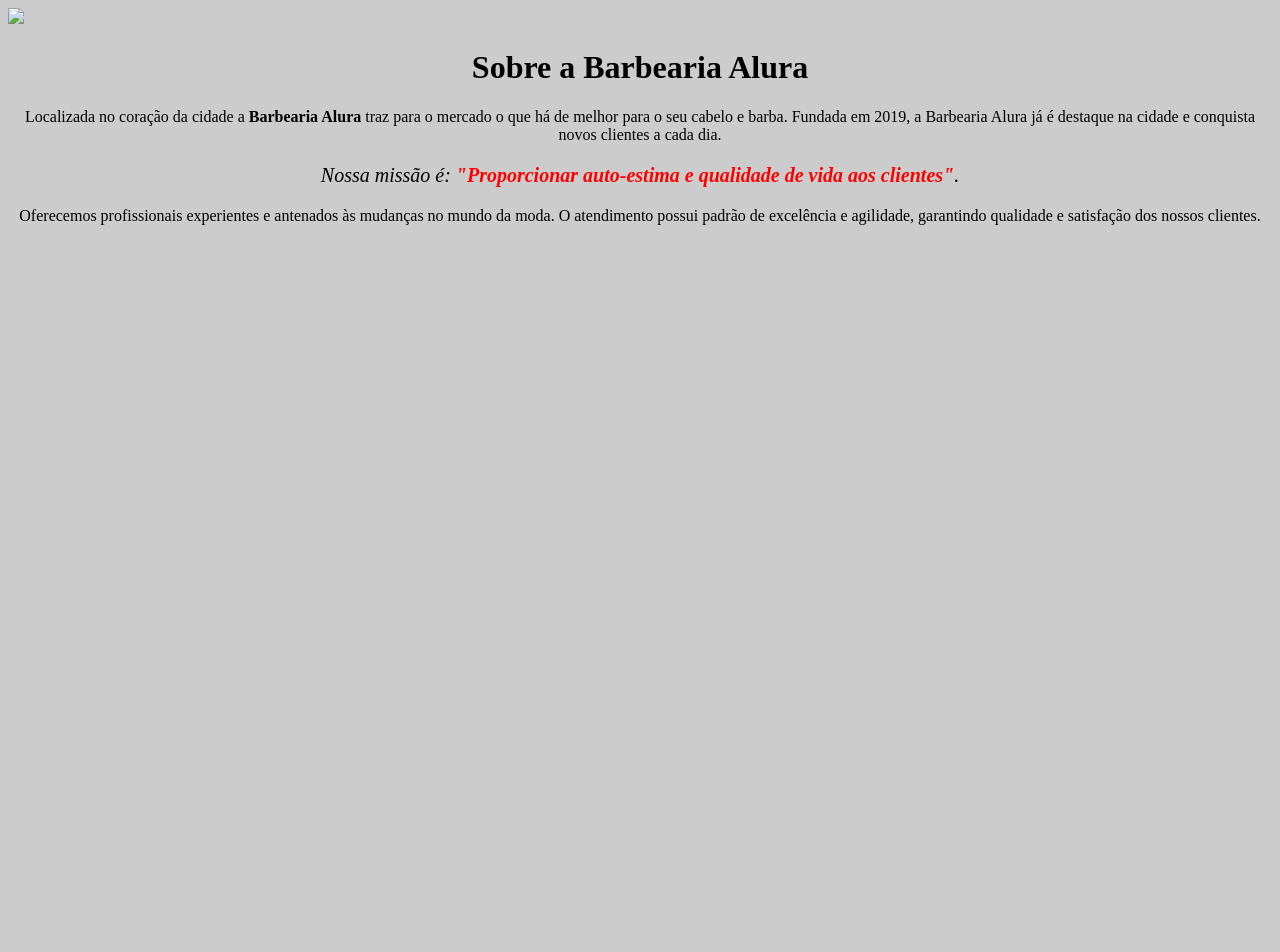
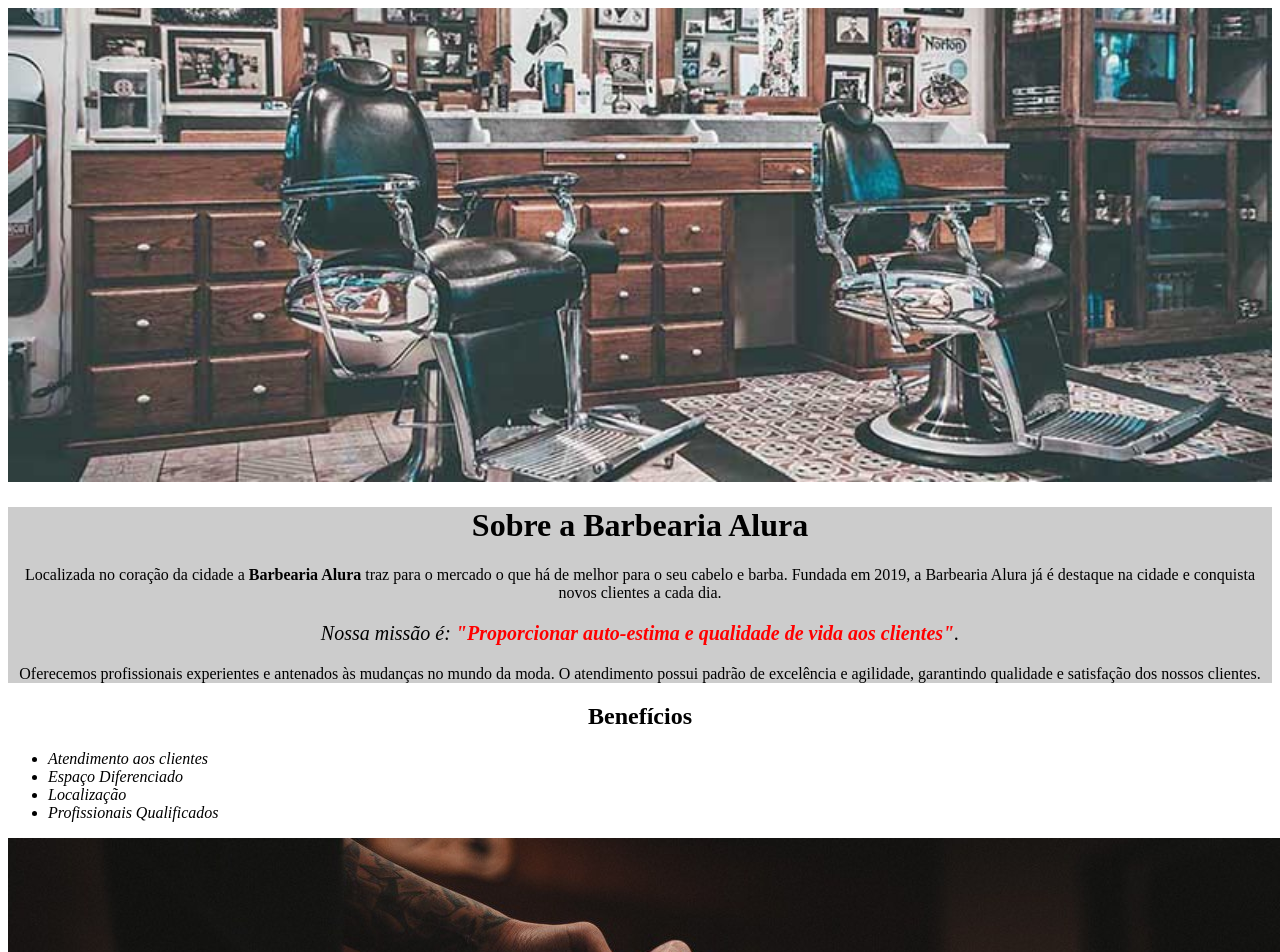
Before and after one commit to Gpsin20/primeiro-reposit-rio, a plain HTML site: page index.html in a window 1280 px wide. Shown: the top 952 px of the page. Before the commit the page ends 800 px from the top, so only its background shows below. Drawn offline with Linux system fonts and the light colour scheme.

Commit message:
Add files via upload

```diff
--- a/index.html
+++ b/index.html
@@ -8,16 +8,30 @@
 
           </head>
           <body>
-              <img src="banner.jpg">
+              <img id="banner" src="banner.jpg">
+              <div class="principal">
+                <h1>Sobre a Barbearia Alura</h1>
 
-              <h1>Sobre a Barbearia Alura</h1>
+                <p>Localizada no coração da cidade a <strong>Barbearia Alura</strong> traz para o mercado o que há de melhor para o seu cabelo e barba.
+                Fundada em 2019, a Barbearia Alura já é destaque na cidade e conquista novos clientes a cada dia.</p>
 
-              <p>Localizada no coração da cidade a <strong>Barbearia Alura</strong> traz para o mercado o que há de melhor para o seu cabelo e barba.
-              Fundada em 2019, a Barbearia Alura já é destaque na cidade e conquista novos clientes a cada dia.</p>
+                <p id="missao";><em>Nossa missão é: <strong>"Proporcionar auto-estima e qualidade de vida aos clientes"</strong>.</em></p>
 
-              <p id="missao";><em>Nossa missão é: <strong>"Proporcionar auto-estima e qualidade de vida aos clientes"</strong>.</em></p>
+                <p>Oferecemos profissionais experientes e antenados às mudanças no mundo da moda.
+                O atendimento possui padrão de excelência e agilidade, garantindo qualidade e satisfação dos nossos clientes.</p>
+              </div>
 
-              <p>Oferecemos profissionais experientes e antenados às mudanças no mundo da moda.
-              O atendimento possui padrão de excelência e agilidade, garantindo qualidade e satisfação dos nossos clientes.</p>
+              <div class="benefícios">
+                <h2>Benefícios</h2>
+                <ul>
+                    <li class="itens">Atendimento aos clientes</li>
+                    <li class="itens">Espaço Diferenciado</li>
+                    <li class="itens">Localização</li>
+                    <li class="itens">Profissionais Qualificados</li>
+                </ul>
+
+                <img src="beneficios.jpg">
+
+              </div>
           </body>
       </html>
--- a/style.css
+++ b/style.css
@@ -1,6 +1,14 @@
 body{
-    background: #cccccc;
+
   }
+
+#banner{
+width: 100%;
+}
+
+.principal{ background: #cccccc;
+
+}
 
 h1 {text-align: center}
 
@@ -16,3 +24,15 @@ p {
 em strong{
     color: #ff0000;
 }
+
+.itens{
+  font-style: italic;
+}
+
+.benefícios{
+  background: #ffffff;
+}
+
+h2{
+  text-align: center;
+}
```
Also changed, not shown: banner.jpg (added), beneficios.jpg (added).
